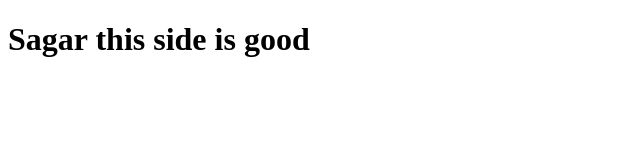
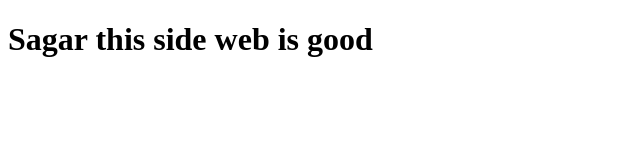
Before and after one commit to Sagar-Punjab/myrepo, a plain HTML site: page index.html in a window 1280 px wide. Shown: the whole page, without its empty margins (0-640 px from the left). Drawn offline with Linux system fonts and the light colour scheme.

Commit message:
Update index.html

```diff
--- a/index.html
+++ b/index.html
@@ -6,6 +6,6 @@
     <title>Document</title>
 </head>
 <body>
-    <h1>Sagar this side is good<h1>
+    <h1>Sagar this side web is good<h1>
 </body>
 </html>
```
